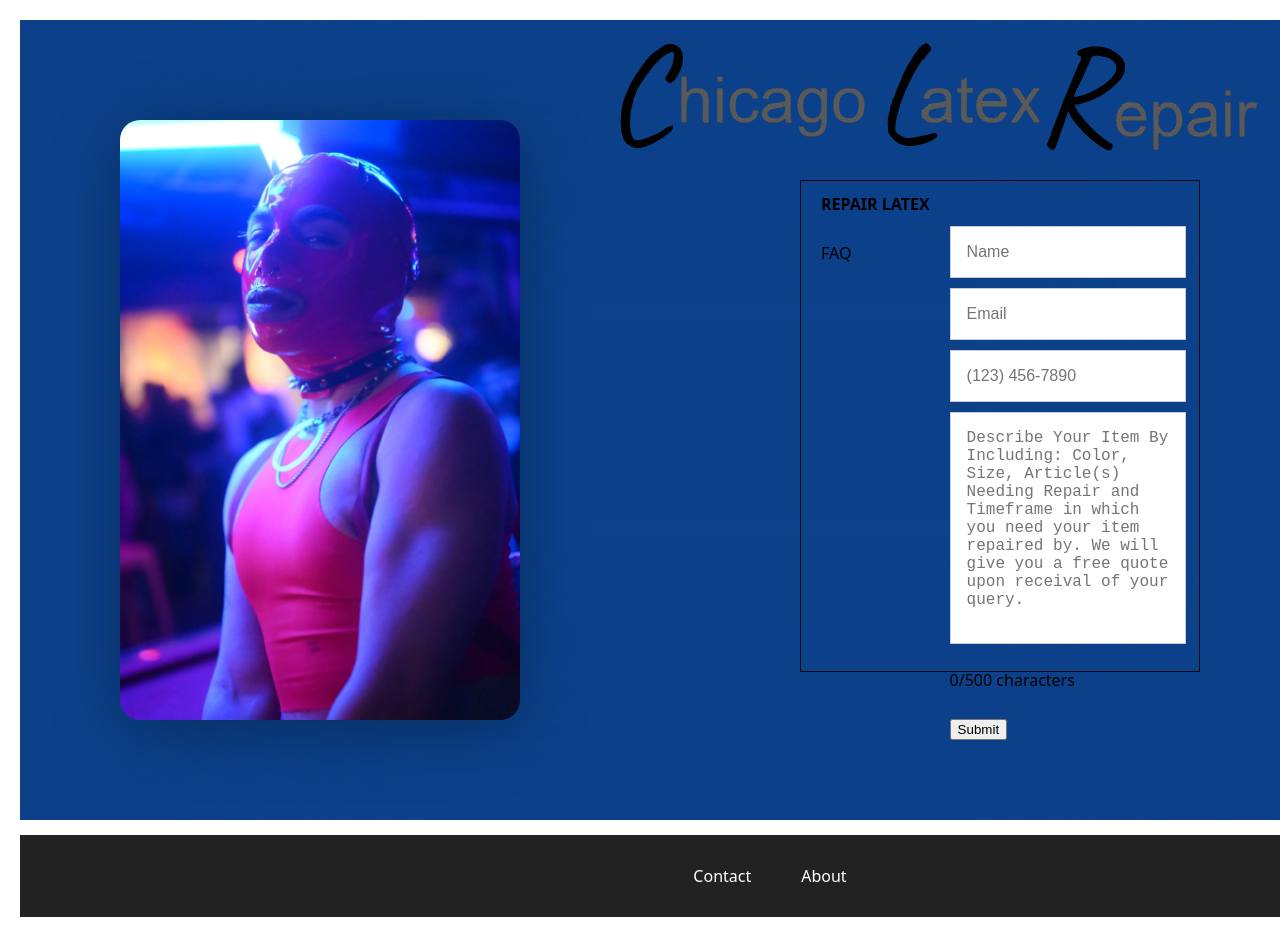
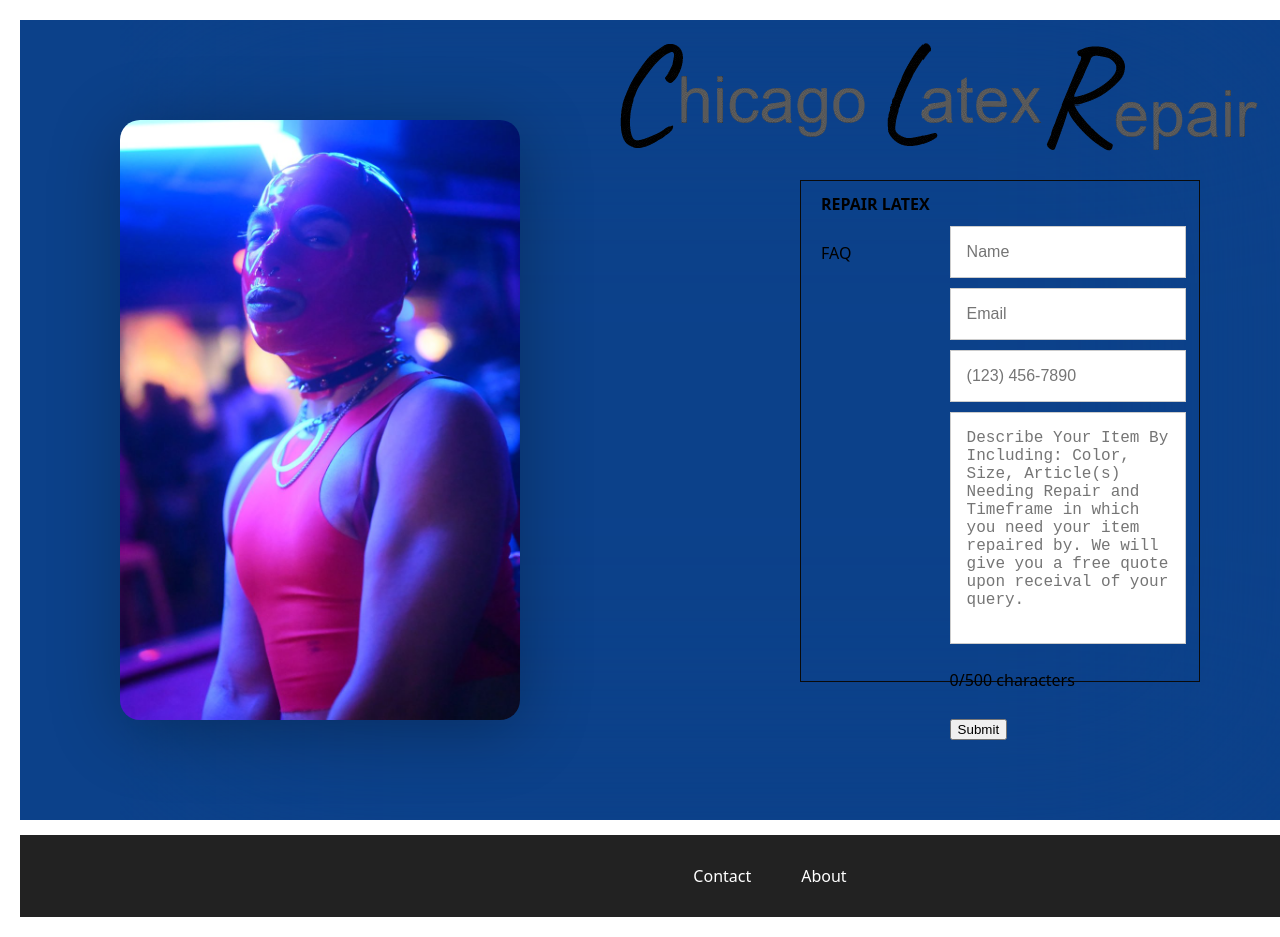
Before and after one commit to jdsciencelux/booking-system, a React (Vite) app: page / in a window 1280 px wide. Shown: the top 937 px of the page. Built offline with nearby package versions, Linux system fonts and the light colour scheme; no server answers.

Commit message:
Update index.css

```diff
--- a/src/index.css
+++ b/src/index.css
@@ -50,7 +50,7 @@ body {
 top: 180px;
 position: absolute;
 left: 800px;
-height:490px;
+height:500px;
 border: 1px solid #0a0a0a;
 
 }
```
